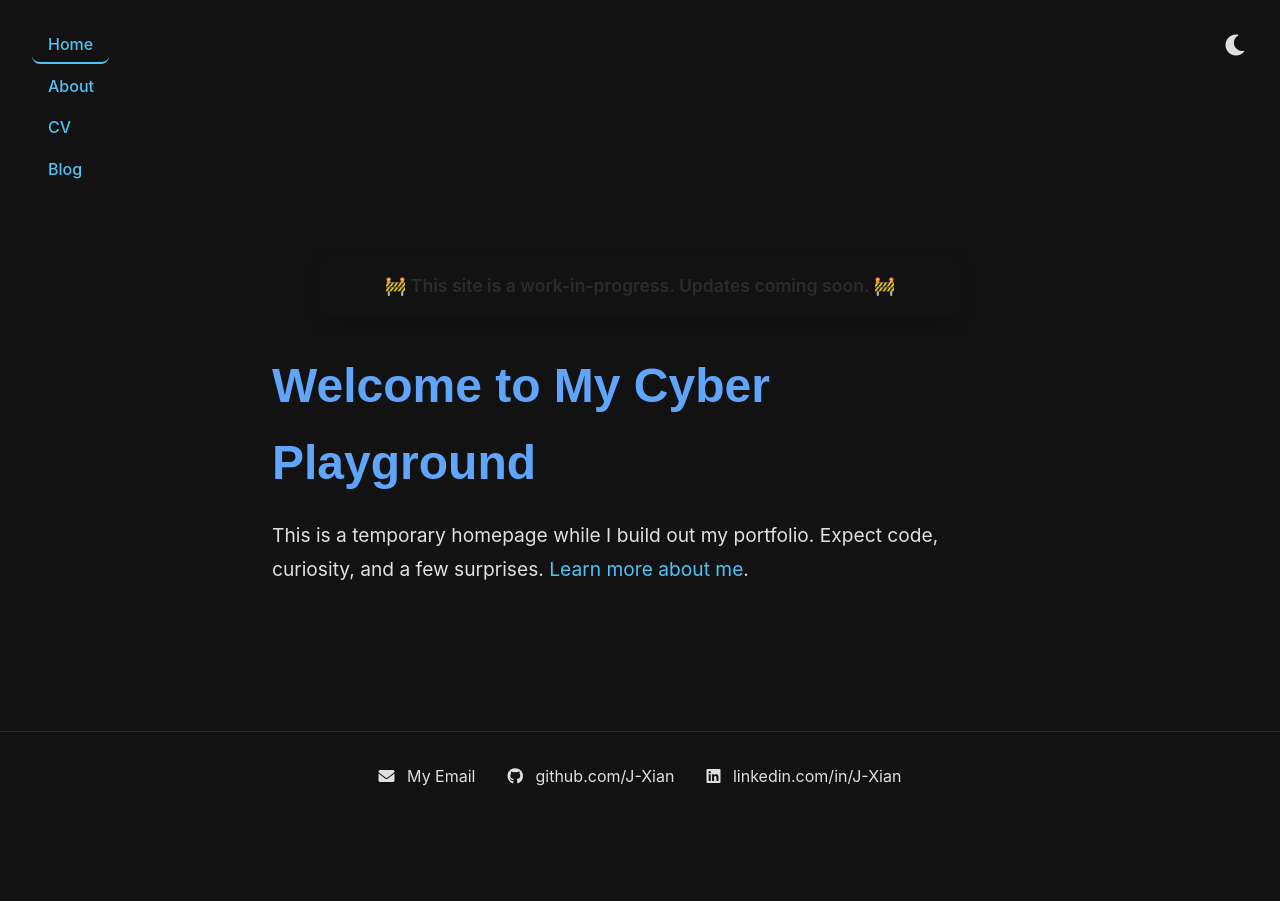
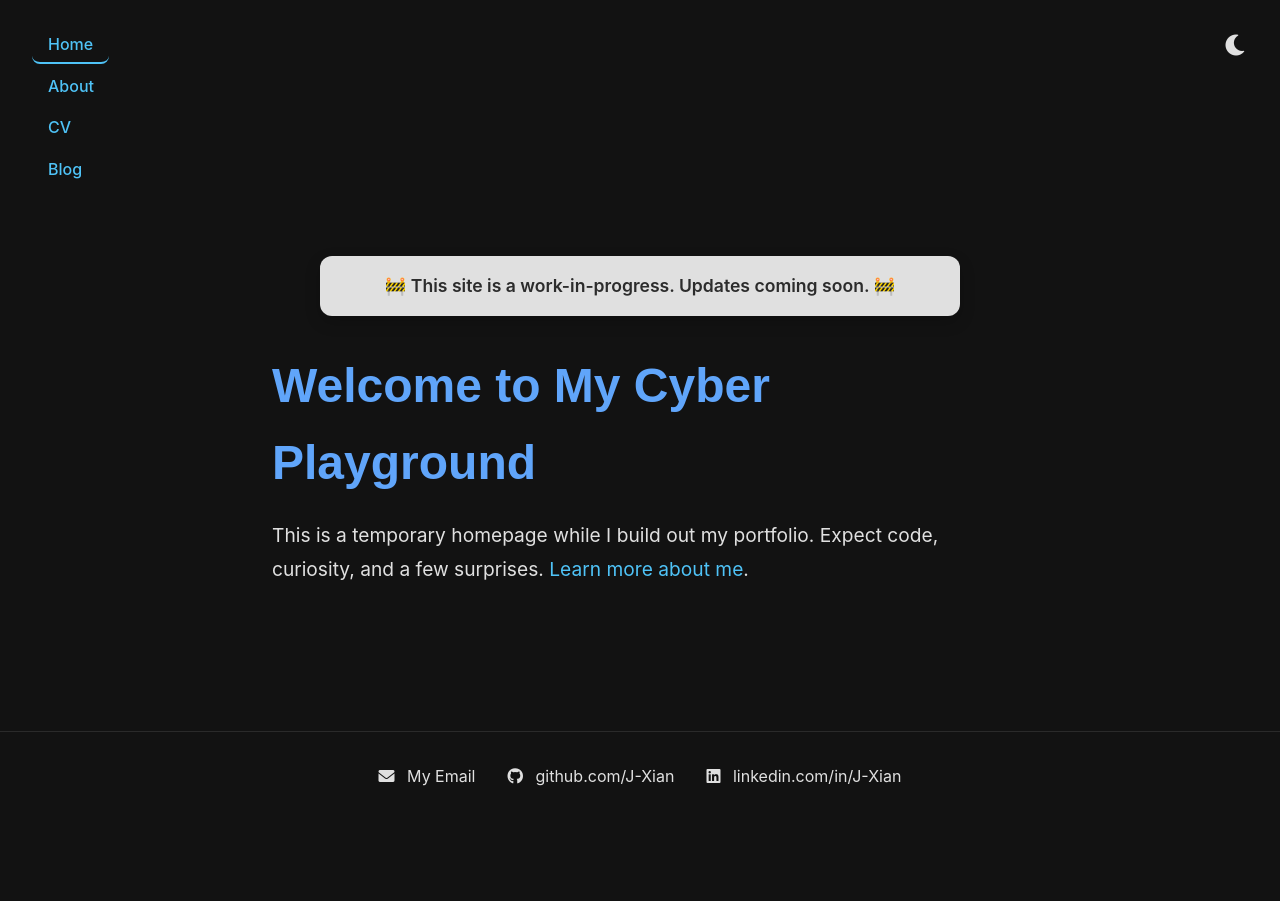
Before and after one commit to J-Xian/J-Xian.github.io, a Jekyll site: the page built from index.html, in a window 1280 px wide. Built offline with Jekyll 4.4.1, drawn with Linux system fonts in a browser that asks for light colours.

Commit message:
Update main.css

```diff
--- a/css/main.css
+++ b/css/main.css
@@ -97,7 +97,7 @@ nav a.active {
 
 /* Work-in-Progress Banner */
 .wip-banner {
-  background-color: linear-gradient(45deg, #3498db, #8e44ad);
+  background-color: var(--text-color);
   color: #2c2c2c;
   padding: 1rem 1.5rem;
   border-radius: 12px;
```
